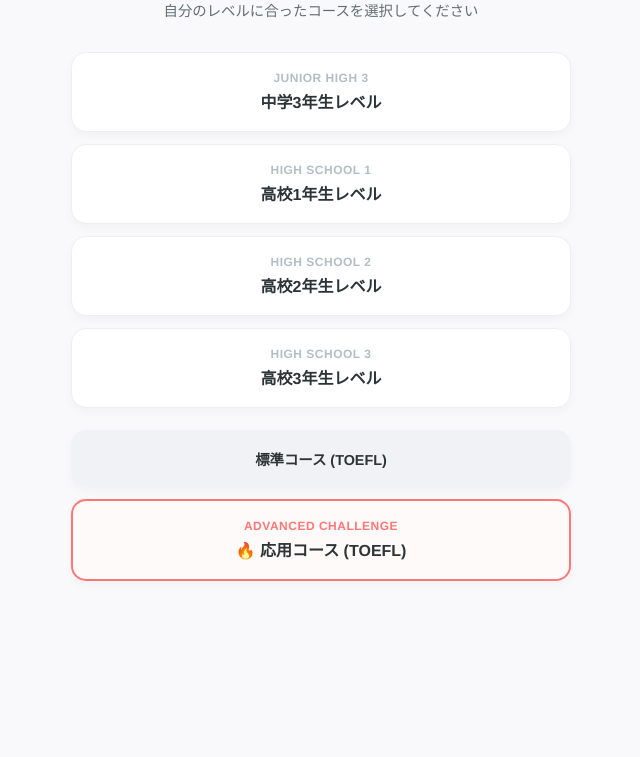
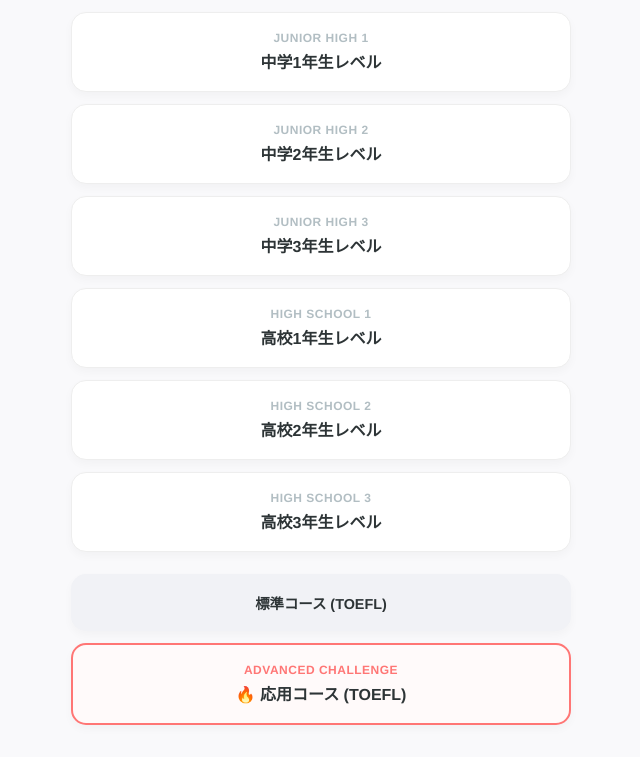
Before and after one commit to hikaru-izumitani/hikaru-izumitani.github.io, a plain HTML site: page index.html in a window 1280 px wide. Shown: the part 146-903 px from the top of the page, without its empty margins (319-959 px from the left). Before the commit the page ends 800 px from the top, so only its background shows below. Drawn offline with Linux system fonts and the light colour scheme.

Commit message:
Add menu items for Junior High levels

```diff
--- a/index.html
+++ b/index.html
@@ -84,6 +84,8 @@
     <p class="subtitle">自分のレベルに合ったコースを選択してください</p>
 
     <div class="menu-list">
+        <div class="menu-item"><a href="speakingchu1.html"><span class="level-tag">Junior High 1</span>中学1年生レベル</a></div>
+        <div class="menu-item"><a href="speakingchu2.html"><span class="level-tag">Junior High 2</span>中学2年生レベル</a></div>
         <div class="menu-item"><a href="speakingchu3.html"><span class="level-tag">Junior High 3</span>中学3年生レベル</a></div>
         <div class="menu-item"><a href="speakinghigh1.html"><span class="level-tag">High School 1</span>高校1年生レベル</a></div>
         <div class="menu-item"><a href="speakinghigh2.html"><span class="level-tag">High School 2</span>高校2年生レベル</a></div>
```
